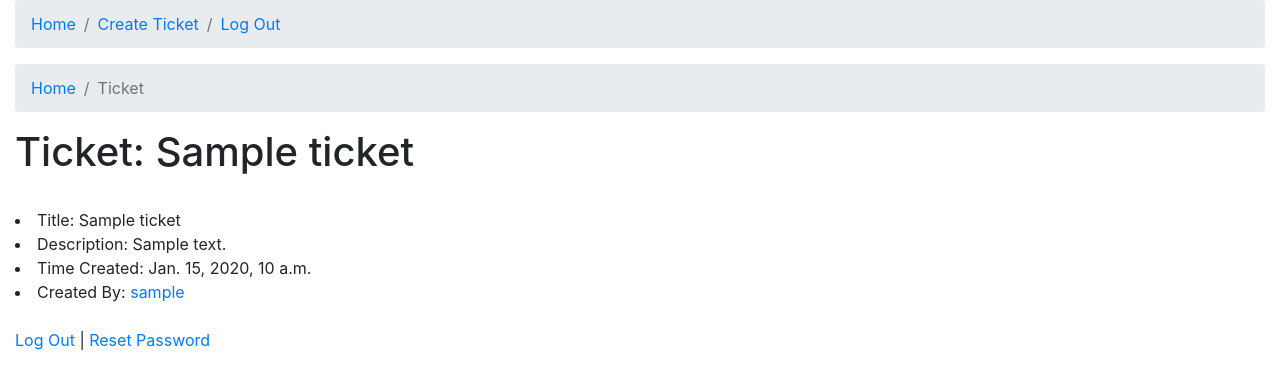
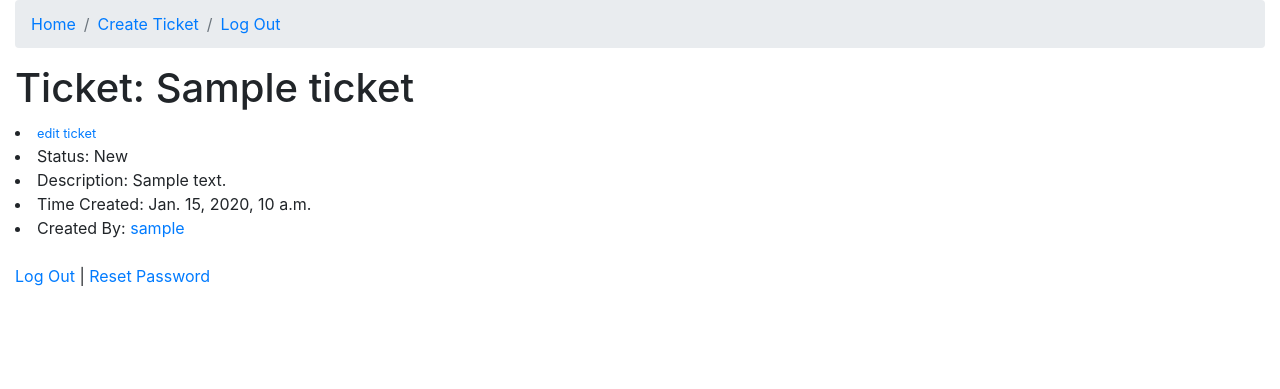
Before and after one commit to josephdubon/django-bugtracker, a Django app: page /tickets/1/ in a window 1280 px wide. Shown: the top 389 px of the page. Run offline with Django 3.2, Linux system fonts and the light colour scheme; a user stored in the database is signed in; tables that the repository leaves empty hold one stand-in row (values such as "Sample post"); some libraries are stand-ins or nearby versions.

Commit message:
Removed hard coded nav, now coming from the base.html template. Added 'edit ticket' linker ticket title.
Took 28 seconds

```diff
--- a/templates/ticket_detail.html
+++ b/templates/ticket_detail.html
@@ -3,17 +3,11 @@
 {% block title %}{{ ticket.title }}{% endblock %}
 
 {% block content %}
-    <nav aria-label="breadcrumb">
-        <ol class="breadcrumb">
-            <li class="breadcrumb-item " aria-current="page"><a href="{% url 'home' %}">Home</a></li>
-            <li class="breadcrumb-item active">Ticket</li>
-        </ol>
-    </nav>
     <h1>{{ heading }}</h1>
     {% if user.is_authenticated %}
         <h1>Ticket: {{ ticket.title }}</h1>
-        <br/>
-        <li>Title: {{ ticket.title }}</li>
+        <li><small><a href="/edit-ticket/{{ ticket.id }}">edit ticket</a></small></li>
+        <li>Status: {{ ticket.status_of_ticket }}</li>
         <li>Description: {{ ticket.description }}</li>
         <li>Time Created: {{ ticket.time_created }}</li>
         <li>
```
